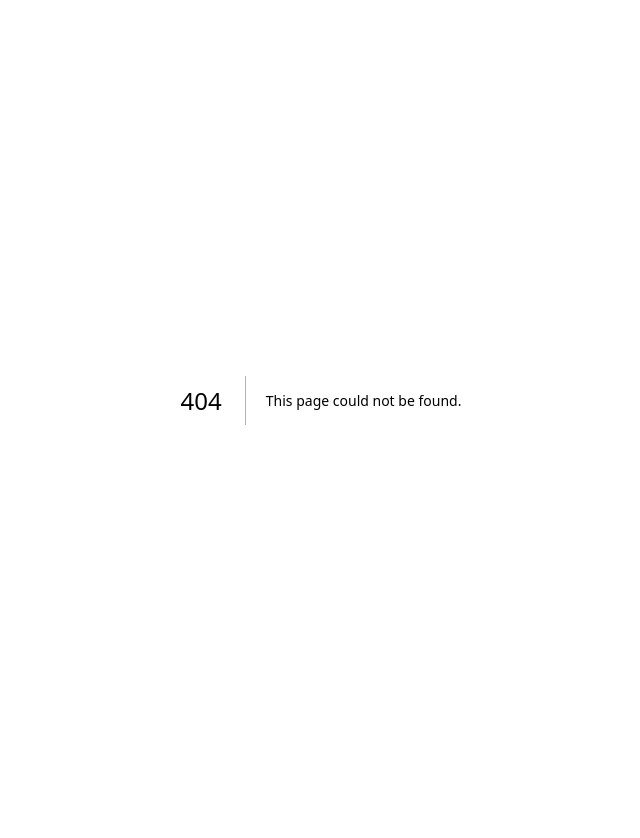
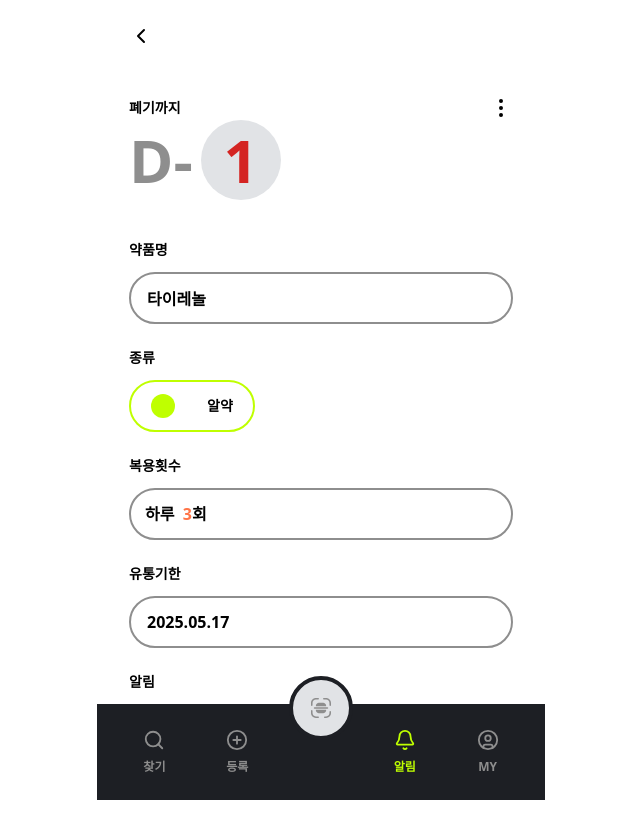
Before and after one commit to Re-pill/RePill_FE, a Next.js app: page /notification/1/edit in a window 1280 px wide. Before the commit this address had no page. Shown: the top 838 px of the page, without its empty margins (319-959 px from the left). Before the commit the page ends 800 px from the top, so only its background shows below. Built offline with nearby package versions, Linux system fonts and the light colour scheme.

Commit message:
feat: implement notification edit page

```diff
--- /dev/null
+++ b/src/app/notification/[id]/edit/page.tsx
@@ -0,0 +1,240 @@
+'use client'
+
+import { useParams, useRouter } from 'next/navigation'
+import { useState } from 'react'
+import { Container } from '@/components/ui/container'
+import { PillTypes } from '@/types/pill'
+import { ChevronLeft, MoreVertical, Pencil, Trash2 } from 'lucide-react'
+import { DropdownMenu, DropdownMenuTrigger, DropdownMenuContent, DropdownMenuItem } from '@/components/ui/dropdown'
+import { PillTextInputRoot, PillTextInput } from '@/components/ui/pill-text-input'
+import { ScrollArea } from '@/components/ui/scrollarea'
+import { PillButton } from '@/components/ui/button/pill-button'
+import { cn } from '@/utils/cn'
+import { PillType, usePillStore, PillStore } from '@/stores/pillStore'
+import {
+  AlertDialog,
+  AlertDialogContent,
+  AlertDialogHeader,
+  AlertDialogFooter,
+  AlertDialogTitle,
+  AlertDialogDescription,
+  AlertDialogAction,
+  AlertDialogCancel
+} from '@/components/ui/alert-dialog'
+
+function InputWithAffixes ({
+  prefix,
+  suffix,
+  value,
+  className,
+  prefixClassName,
+  suffixClassName,
+  readOnly = true
+}: {
+  prefix?: string
+  prefixClassName?: string
+  suffix?: string
+  suffixClassName?: string
+  value: string | number
+  className?: string
+  readOnly?: boolean
+}) {
+  return (
+    <div className='relative'>
+      <input
+        readOnly={readOnly}
+        value=''
+        className={`rounded-full w-full h-13 px-4 border-2 border-solid border-secondary text-base text-transparent caret-transparent ${className}`}
+      />
+      <div className='absolute inset-0 flex items-center px-4 pointer-events-none text-base whitespace-pre'>
+        {prefix && <span className='font-bold text-black'>{prefix}</span>}
+        <span className='font-bold text-orange'>{value}</span>
+        {suffix && <span className='font-bold text-black'>{suffix}</span>}
+      </div>
+    </div>
+  )
+}
+
+export default function PillDetailPage () {
+  const { id } = useParams()
+  const router = useRouter()
+
+  const pills = usePillStore((state: PillStore) => state.pills)
+  const setActive = usePillStore((state: PillStore) => state.setActive)
+  const [isDialogOpen, setIsDialogOpen] = useState(false)
+  const [pillDeleted, setPillDeleted] = useState(false)
+  const [showDeleteConfirm, setShowDeleteConfirm] = useState(false)
+
+  const pill = pills.find((p: PillType) => p.id === Number(id))
+
+  if (!pill && (pillDeleted || showDeleteConfirm)) {
+    return (
+      <AlertDialog open={showDeleteConfirm} onOpenChange={setShowDeleteConfirm}>
+        <AlertDialogContent className='w-full max-w-sm mx-auto rounded-xl p-6 text-center'>
+          <AlertDialogHeader>
+            <AlertDialogTitle>삭제되었어요.</AlertDialogTitle>
+          </AlertDialogHeader>
+        </AlertDialogContent>
+      </AlertDialog>
+    )
+  }
+
+  if (!pill && pillDeleted) {
+    return <Container>존재하지 않는 약 정보입니다.</Container>
+  }
+
+  const daysLeft = pill!.notifyBefore?.[0] ?? 0
+
+  const handleBack = () => {
+    if (pill!.isActive) {
+      setActive(pill!.id, false)
+    }
+    router.push('/notification')
+  }
+
+  const handleDelete = () => {
+    usePillStore.getState().setPills(
+      pills.filter((p) => p.id !== pill!.id)
+    )
+    setIsDialogOpen(false)
+    setPillDeleted(true)
+    setShowDeleteConfirm(true)
+
+    setTimeout(() => {
+      setShowDeleteConfirm(false)
+      router.push('/notification')
+    }, 2000)
+  }
+
+  return (
+    <Container className='pt-6 pb-12'>
+      <div className='flex justify-start mb-12'>
+        <button onClick={handleBack}>
+          <ChevronLeft className='w-6 h-6' />
+        </button>
+      </div>
+
+      <div className='flex items-center justify-between mb-0'>
+        <p className='text-sm font-semibold text-black'>폐기까지</p>
+        <DropdownMenu>
+          <DropdownMenuTrigger asChild>
+            <button>
+              <MoreVertical className='w-6 h-6' />
+            </button>
+          </DropdownMenuTrigger>
+          <DropdownMenuContent
+            align='end'
+            className='p-2 rounded-xl bg-background text-black border border-secondary w-fit min-w-0 shadow-md'
+          >
+            <DropdownMenuItem
+              onClick={() => router.push(`/notification/${id}/update`)}
+              className='flex items-center gap-3.5 px-2 py-1.5 rounded-md'
+            >
+              <Pencil className='w-4 h-4 text-secondary' strokeWidth={3} />
+              <span className='text-sm font-bold text-secondary'>수정</span>
+            </DropdownMenuItem>
+            <DropdownMenuItem
+              onClick={() => setIsDialogOpen(true)}
+              className='flex items-center gap-3.5 px-2 py-1.5 rounded-md'
+            >
+              <Trash2 className='w-4 h-4 text-secondary' strokeWidth={3} />
+              <span className='text-sm font-bold text-secondary'>삭제</span>
+            </DropdownMenuItem>
+          </DropdownMenuContent>
+        </DropdownMenu>
+      </div>
+
+      <AlertDialog open={isDialogOpen} onOpenChange={setIsDialogOpen}>
+        <AlertDialogContent
+          sadFace
+          className='w-full max-w-sm mx-auto rounded-xl p-6'
+        >
+          <AlertDialogHeader>
+            <AlertDialogTitle>정말 삭제하시겠습니까?</AlertDialogTitle>
+            <AlertDialogDescription>삭제하면 복구가 불가능해요.</AlertDialogDescription>
+          </AlertDialogHeader>
+          <AlertDialogFooter>
+            <AlertDialogAction onClick={handleDelete}>네</AlertDialogAction>
+            <AlertDialogCancel>아니요</AlertDialogCancel>
+          </AlertDialogFooter>
+        </AlertDialogContent>
+      </AlertDialog>
+
+      <div className='mb-10'>
+        <div className='flex items-center gap-2'>
+          <span className='text-6xl font-bold text-secondary'>D-</span>
+          <div className='w-20 h-20 rounded-full bg-secondary-bg flex items-center justify-center'>
+            <span className='text-6xl font-bold text-error'>{daysLeft}</span>
+          </div>
+        </div>
+      </div>
+
+      <div className='space-y-6'>
+        <div>
+          <p className='text-sm font-semibold text-black mb-3'>약품명</p>
+          <PillTextInputRoot>
+            <PillTextInput value={pill!.name} readOnly />
+          </PillTextInputRoot>
+        </div>
+
+        <div>
+          <p className='text-sm font-semibold text-black mb-3'>종류</p>
+          <ScrollArea className='w-full'>
+            <div className='flex w-max space-x-4'>
+              {Object.entries(PillTypes)
+                .filter(([key]) => key === pill!.type)
+                .map(([key, value]) => (
+                  <PillButton
+                    key={key}
+                    variant='ghost'
+                    className={cn(
+                      'gap-8 font-semibold text-black cursor-default',
+                      value.buttonClass
+                    )}
+                    onClick={(e: React.MouseEvent) => e.preventDefault()}
+                  >
+                    <value.ShapeComp />
+                    <span className='text-sm'>{value.label}</span>
+                  </PillButton>
+                ))}
+            </div>
+          </ScrollArea>
+        </div>
+
+        <div>
+          <p className='text-sm font-semibold text-black mb-3'>복용횟수</p>
+          <PillTextInputRoot>
+            <InputWithAffixes
+              prefix='하루  '
+              value={pill!.dailyDose}
+              suffix='회'
+            />
+          </PillTextInputRoot>
+        </div>
+
+        <div>
+          <p className='text-sm font-semibold text-black mb-3'>유통기한</p>
+          <PillTextInputRoot>
+            <PillTextInput value={pill!.expirationDate} readOnly />
+          </PillTextInputRoot>
+        </div>
+
+        <div>
+          <p className='text-sm font-semibold text-black mb-3'>알림</p>
+          <div className='flex flex-col gap-3'>
+            {pill!.notifyBefore.map((n: number, i: number) => (
+              <PillTextInputRoot key={i}>
+                <InputWithAffixes
+                  prefix='유통기한으로부터 D-'
+                  value={n}
+                  prefixClassName='text-black'
+                  className='text-orange font-bold'
+                />
+              </PillTextInputRoot>
+            ))}
+          </div>
+        </div>
+      </div>
+    </Container>
+  )
+}
```
